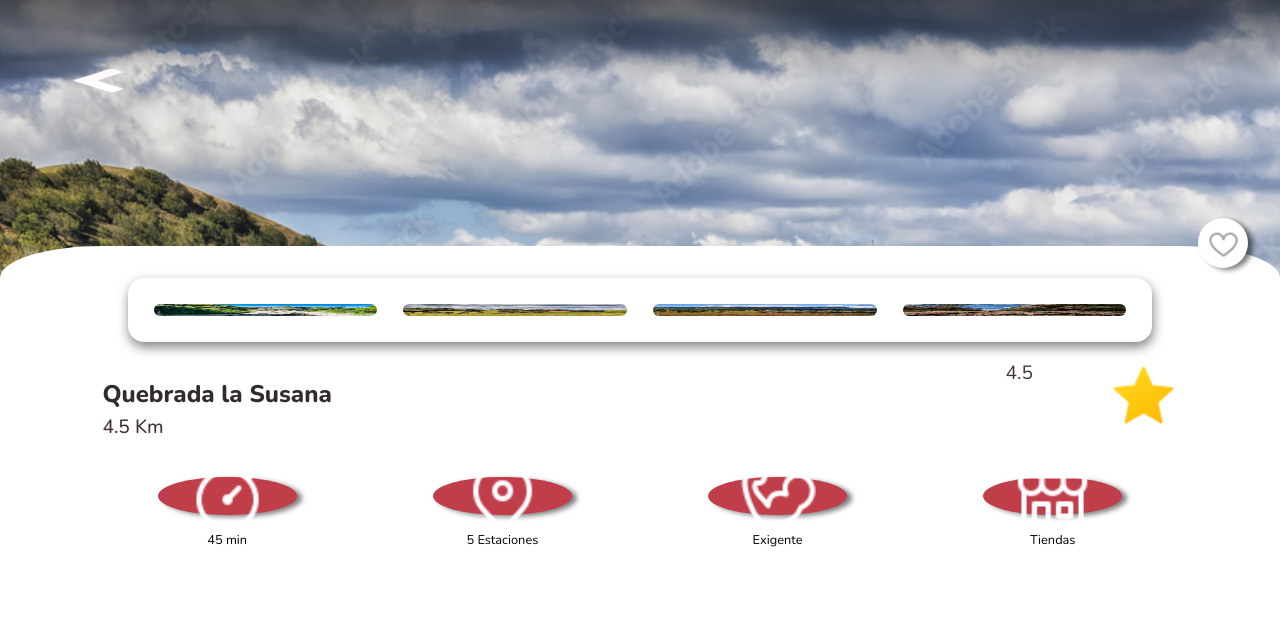
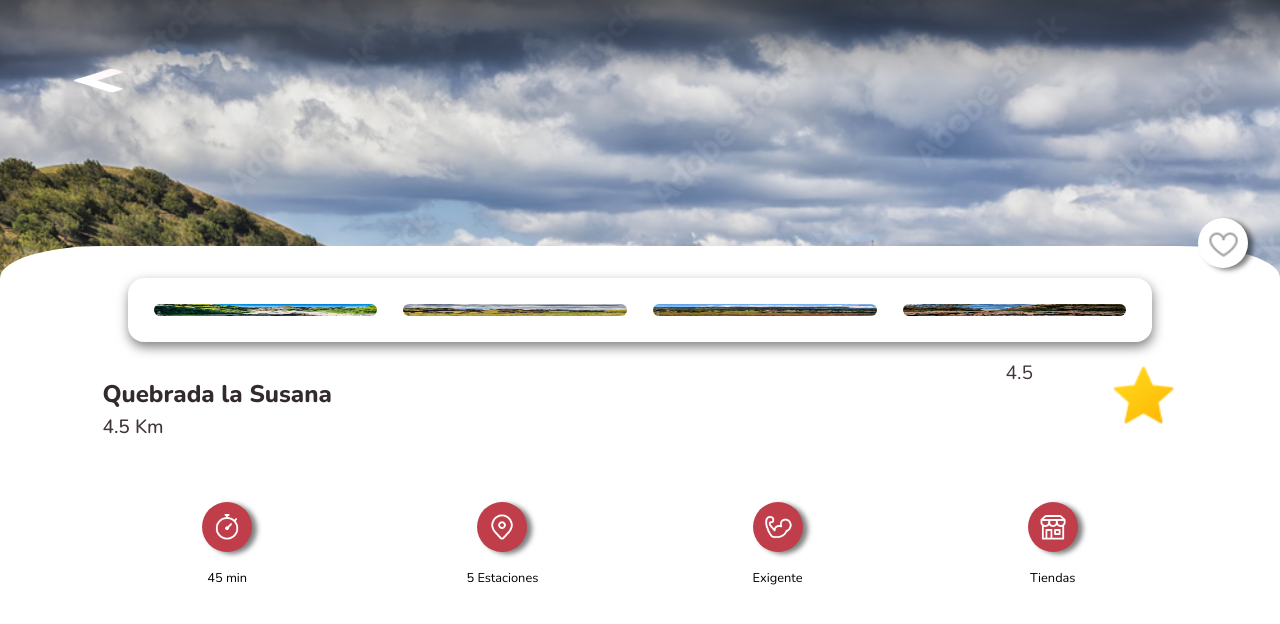
Before and after one commit to andres123o/Tree-Suesca, a plain HTML site: page index.html in a window 1280 px wide. Drawn offline with nearby package versions, Linux system fonts and the light colour scheme.

Commit message:
Create icono info

```diff
--- a/src/static/style/test.css
+++ b/src/static/style/test.css
@@ -165,7 +165,7 @@
     height: 6vh;
     justify-content: space-around;
     align-items: center;
-    margin-top: 3%;
+    margin-top: 5%;
     padding-left: 7%;
     padding-right: 7%;
 }
@@ -182,13 +182,12 @@
     display: flex;
     justify-content: center;
     align-items: center;
-    width: 60%;
-    height: 80%;
+    width: 50px;
+    height: 50px;
     border-radius: 50%;
     background-color: var(--red-botons);
     box-shadow: 5px 2px 5px rgba(0, 0, 0, 0.5);
     margin: 0 auto;
-
 }
 .iconos img {
     width: 60%;
```
